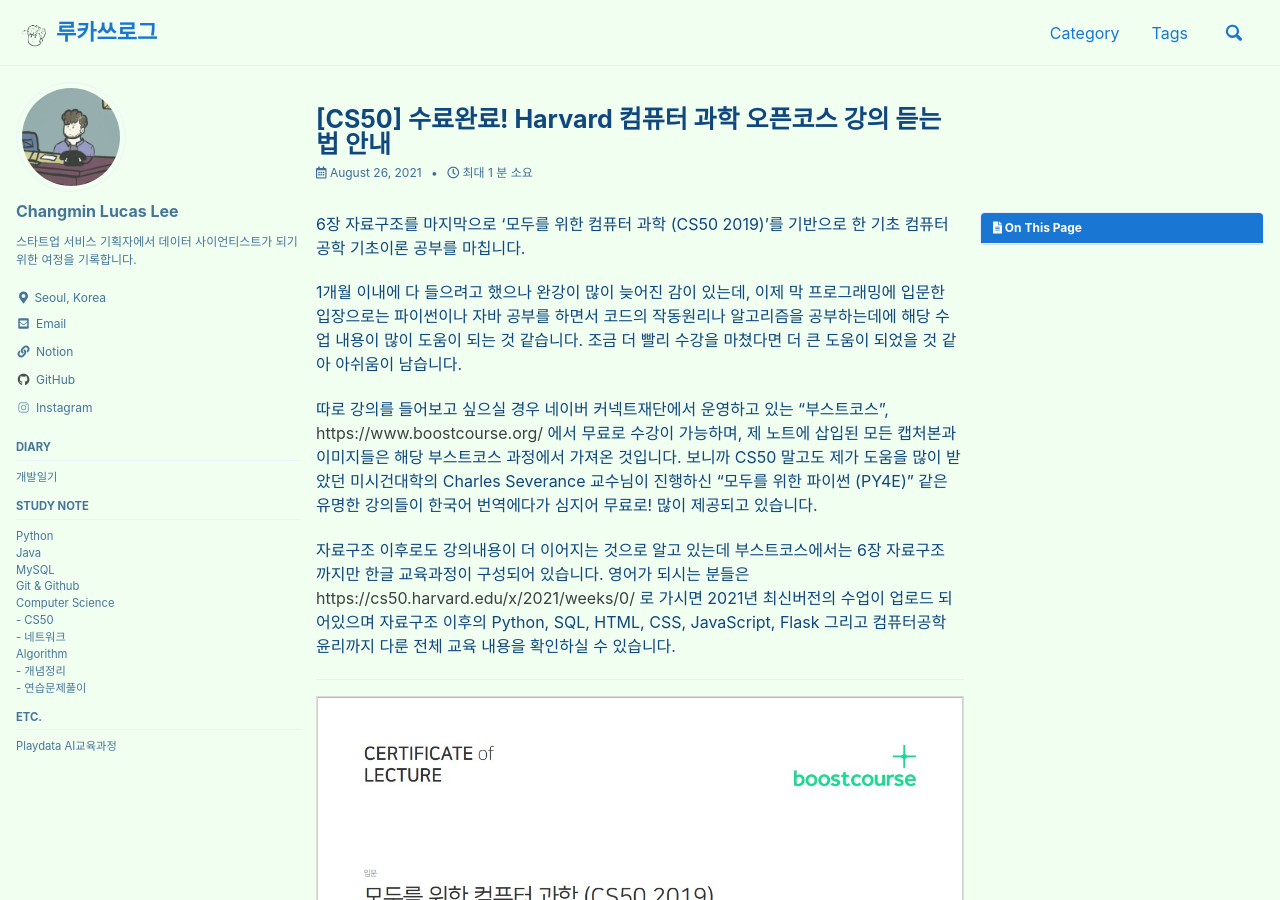
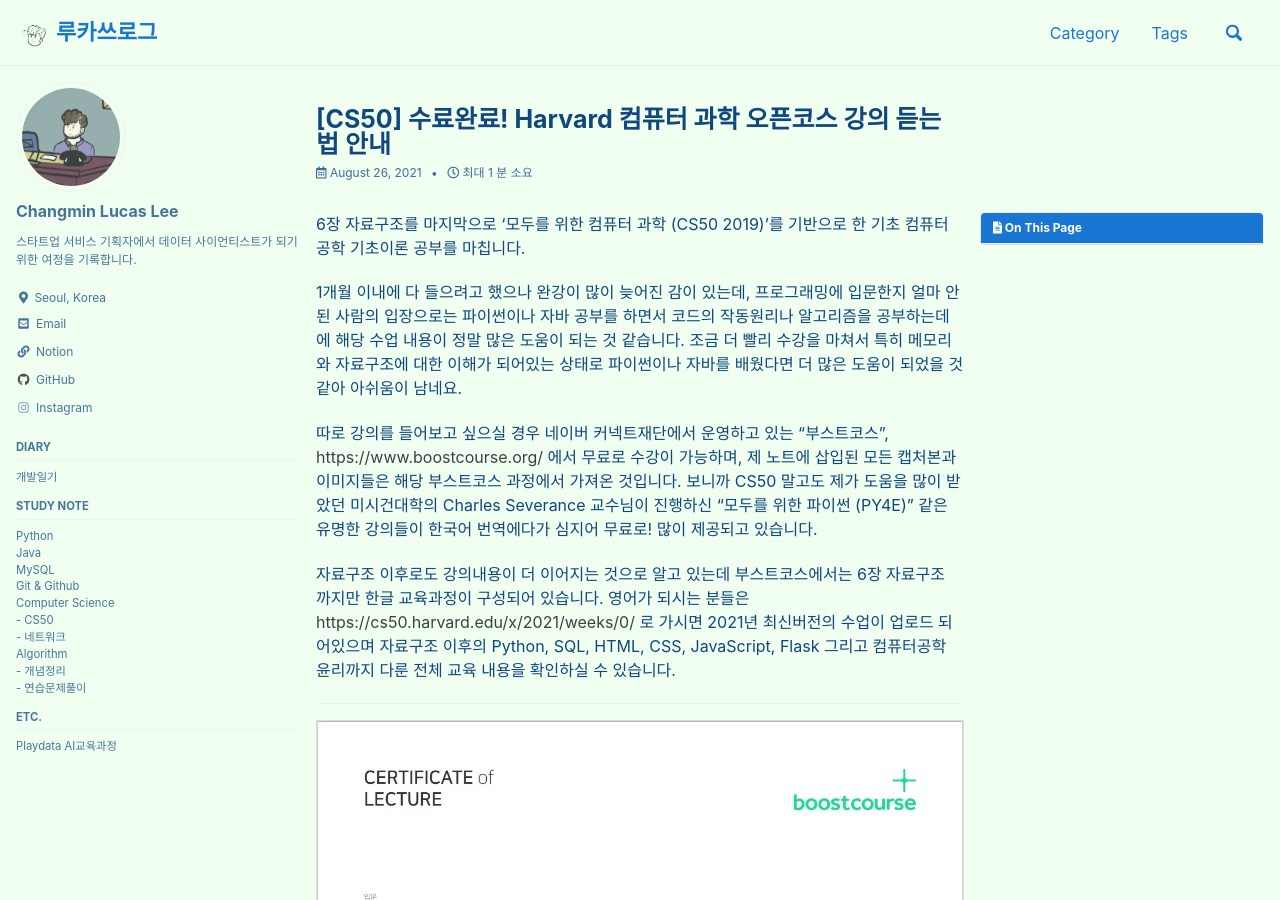
Before and after one commit to lucathree/lucathree.github.io, a Jekyll site: the page built from _posts/2021/2021-08-26-cs50-7.md, in a window 1280 px wide and 900 px high. Built offline with Jekyll 4.4.1, drawn with Linux system fonts in a browser that asks for light colours; cached includes are drawn as plain includes; comment, search, counter and statistics services are not loaded.

Commit message:
공부기록 업데이트

```diff
--- a/_posts/2021/2021-08-26-cs50-7.md
+++ b/_posts/2021/2021-08-26-cs50-7.md
@@ -17,7 +17,7 @@
 
 6장 자료구조를 마지막으로 '모두를 위한 컴퓨터 과학 (CS50 2019)'를 기반으로 한 기초 컴퓨터 공학 기초이론 공부를 마칩니다.
 
-1개월 이내에 다 들으려고 했으나 완강이 많이 늦어진 감이 있는데, 이제 막 프로그래밍에 입문한 입장으로는 파이썬이나 자바 공부를 하면서 코드의 작동원리나 알고리즘을 공부하는데에 해당 수업 내용이 많이 도움이 되는 것 같습니다. 조금 더 빨리 수강을 마쳤다면 더 큰 도움이 되었을 것 같아 아쉬움이 남습니다.
+1개월 이내에 다 들으려고 했으나 완강이 많이 늦어진 감이 있는데, 프로그래밍에 입문한지 얼마 안된 사람의 입장으로는 파이썬이나 자바 공부를 하면서 코드의 작동원리나 알고리즘을 공부하는데에 해당 수업 내용이 정말 많은 도움이 되는 것 같습니다. 조금 더 빨리 수강을 마쳐서 특히 메모리와 자료구조에 대한 이해가 되어있는 상태로 파이썬이나 자바를 배웠다면 더 많은 도움이 되었을 것 같아 아쉬움이 남네요.
 
 따로 강의를 들어보고 싶으실 경우 네이버 커넥트재단에서 운영하고 있는 "부스트코스", [https://www.boostcourse.org/](https://www.boostcourse.org/) 에서 무료로 수강이 가능하며, 제 노트에 삽입된 모든 캡처본과 이미지들은 해당 부스트코스 과정에서 가져온 것입니다. 보니까 CS50 말고도 제가 도움을 많이 받았던 미시건대학의 Charles Severance 교수님이 진행하신 "모두를 위한 파이썬 (PY4E)" 같은 유명한 강의들이 한국어 번역에다가 심지어 무료로! 많이 제공되고 있습니다.
 
```
